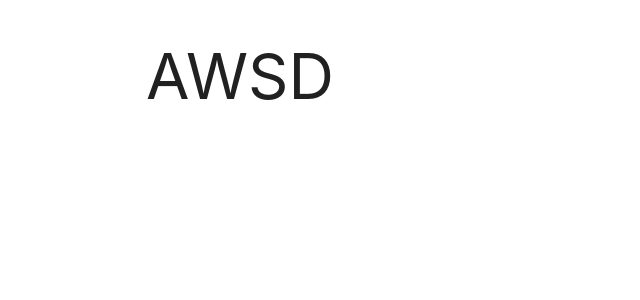
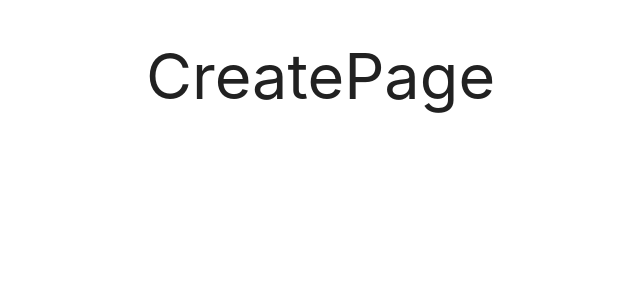
Before and after one commit to TohaLike/test-mern, a React (Create React App) app in the folder client/: page /create in a window 1280 px wide. Before the commit this address led to /. Shown: the top 300 px of the page, without its empty margins (46-686 px from the left). Built offline with nearby package versions, Linux system fonts and the light colour scheme.

Commit message:
I added comment in routes

```diff
--- a/client/src/App.js
+++ b/client/src/App.js
@@ -4,7 +4,7 @@ import {useRoutes} from "./routes"
 import 'materialize-css'
 
 function App() {
-  const routes = useRoutes(false)
+  const routes = useRoutes(true)
   return (
     <Router>
       <div className="container">
--- a/client/src/pages/CreatePage.js
+++ b/client/src/pages/CreatePage.js
@@ -4,7 +4,7 @@ import React from 'react'
 export const CreatePage = () => {
     return (
         <div>
-            <h1>Hre</h1>
+            <h1>CreatePage</h1>
         </div>
     )
 }
--- a/client/src/pages/DetailPage.js
+++ b/client/src/pages/DetailPage.js
@@ -4,7 +4,7 @@ import React from 'react'
 export const DetailPage = () => {
     return (
         <div>
-            <h1>Hre</h1>
+            <h1>DetailPage</h1>
         </div>
     )
 }
--- a/client/src/pages/LinksPage.js
+++ b/client/src/pages/LinksPage.js
@@ -4,7 +4,7 @@ import React from 'react'
 export const LinksPage = () => {
     return (
         <div>
-            <h1>Hre</h1>
+            <h1>LinksPage</h1>
         </div>
     )
 }
```
